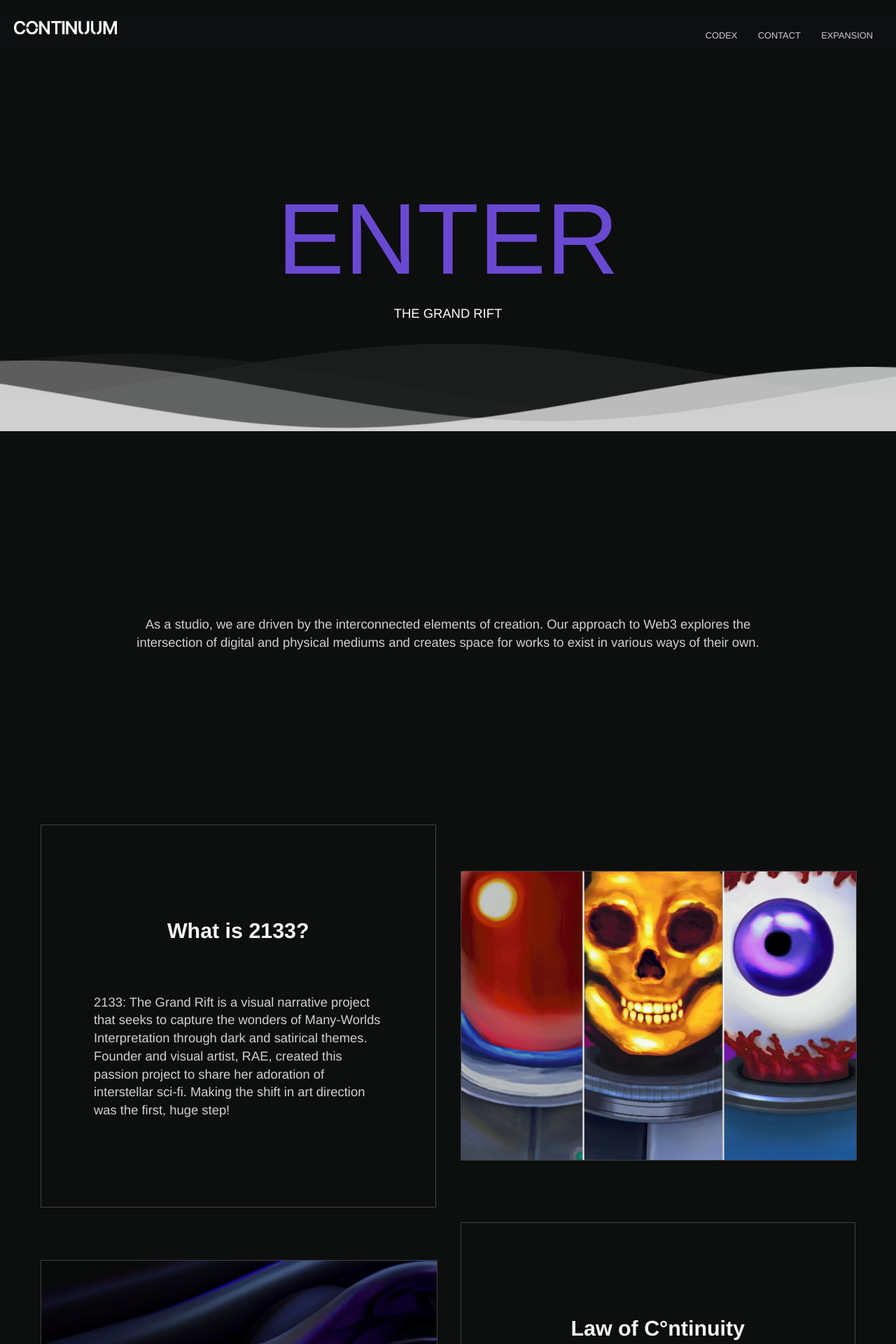
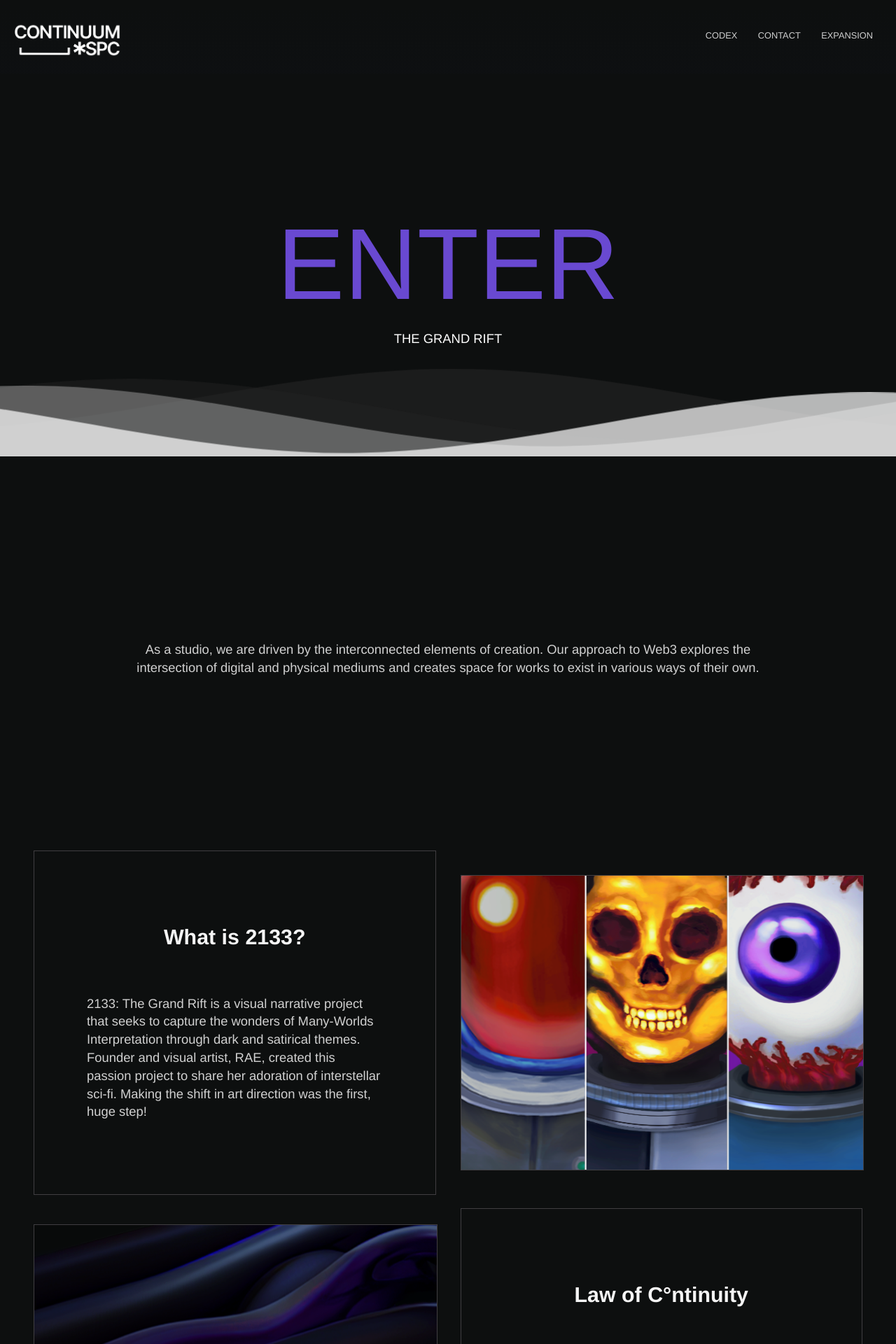
Before and after one commit to Temperedfire/continuum, a Jekyll site: the page built from index.html, in a window 1280 px wide. Shown: the top 1920 px of the page at 70% size. Built offline with Jekyll 4.4.1, drawn with Linux system fonts in a browser that asks for light colours.

Commit message:
Logo and minimal updates

```diff
--- a/_config.yml
+++ b/_config.yml
@@ -1,7 +1,7 @@
 # ----
 # Site
 
-title: Continuum
+title: Continuum ✱SPC
 url: "https://www.continuumspc.xyz/"
 baseurl:
 google_analytics_key:
@@ -13,7 +13,7 @@ logo: /favicon.png
 logo: /images/ContinuumFullLogo.png
 description: Home
 author:
-  name: Continuum
+  name: Continuum ✱SPC
   email: info@continuumspc.xyz
   twitter: CONTINUUMspc
 social:
--- a/_layouts/default.html
+++ b/_layouts/default.html
@@ -23,7 +23,7 @@
 	<body>
 		<header>
 			<div class="container">
-				<div class="company-name"><a href="{{ site.baseurl }}/"><img src="{{ site.baseurl }}/images/ContinuumFullLogo.png" alt="Continuum Logo" width="40" height="19" /></a></div>
+				<div class="company-name"><a href="{{ site.baseurl }}/"><img src="{{ site.baseurl }}/images/ContinuumFullLogo.png" alt="Continuum Logo" width="75" height="55" /></a></div>
 				{% include navigation.html %}
 			</div>
 		</header>
--- a/_sass/layout.scss
+++ b/_sass/layout.scss
@@ -6,9 +6,9 @@
 .landingtext-container {
 	max-width: 750px;
 	vertical-align: middle;
-	line-height: 90px;
+	line-height: 75px;
 	margin: 15 auto;
-	padding: 105px 75px;
+	padding: 85px 75px;
 	text-align: left;
 	}
 
@@ -67,10 +67,12 @@
 		padding: 35px;
 		margin: auto;
 	}
+
 	.grid-flex {
 		grid-template-rows: 10%;
 		grid-template-columns: 50% 50%;
 	}
+
 }
 
 /* Medium devices (tablets, 600px and up) */
@@ -117,7 +119,7 @@ header {
 
 .content {
 	background: #0D0F0F;
-	padding: 1px 38px 175px 38px;
+	padding: 1px 28px 175px 28px;
 	position: relative;
 }
 
--- a/contact.html
+++ b/contact.html
@@ -1,7 +1,7 @@
 ---
 title: Contact
 description: >-
-  For any inquiries and questions involving Continuum SPC, fill out the form below or email <a href="mailto:info@continuumspc.xyz">info@continuumspc.xyz</a>.
+  For any inquiries and questions involving Continuum ✱SPC, fill out the form below or email <a href="mailto:info@continuumspc.xyz">info@continuumspc.xyz</a>.
 ---
 <section>
 <div class="contact-box">
--- a/index.html
+++ b/index.html
@@ -1,5 +1,5 @@
 ---
-title: Continuum SPC
+title: Continuum ✱SPC
 description: Creative space motivated by exploration.
 
 <meta name="viewport" content="width=device-width,initial-scale=1" />
```
Also changed, not shown: favicon.png, images/ContinuumFullLogo.png.
